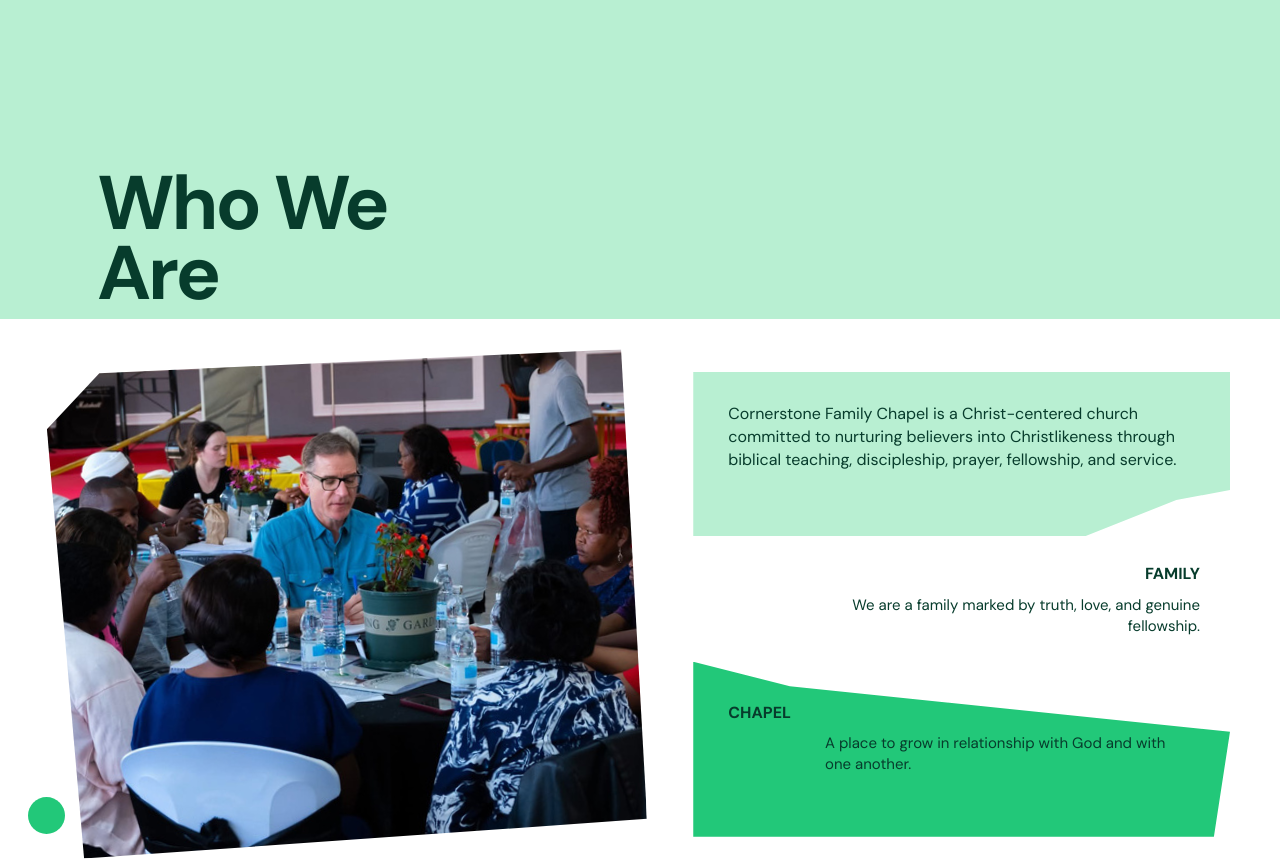
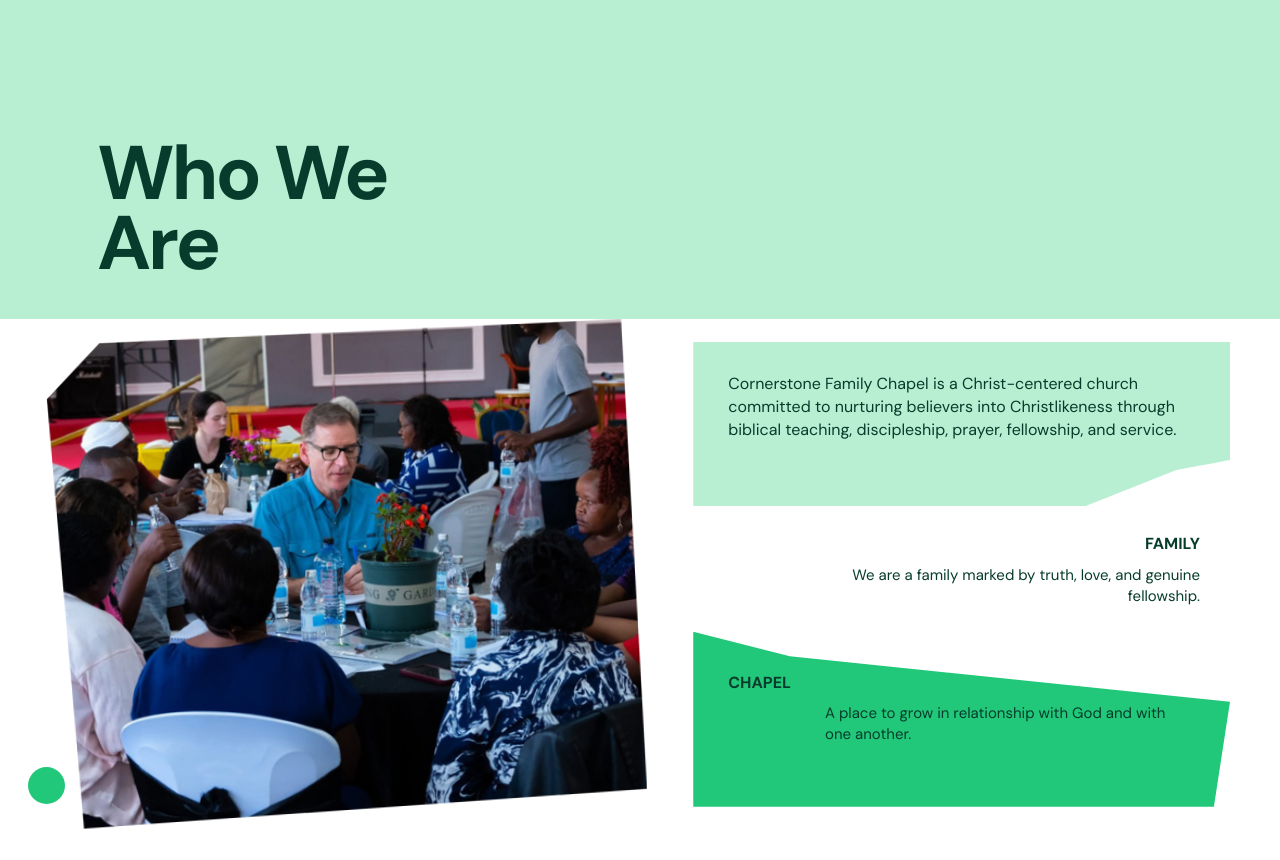
Before and after one commit to Watenehub/CFC, a React (Vite) app in the folder frontend/: page /about in a window 1280 px wide. Shown: the part 2160-3020 px from the top of the page. Built offline with nearby package versions, Linux system fonts and the light colour scheme; no server answers.

Commit message:
Increase negative margin-top to -180px
- Increased from -150px to -180px to further reduce blank space

```diff
--- a/frontend/src/pages/About.css
+++ b/frontend/src/pages/About.css
@@ -816,7 +816,7 @@
 .about-who {
   padding: 0 0 110px;
   background: var(--about-white);
-  margin-top: -150px;
+  margin-top: -180px;
 }
 
 .about-section-title {
```
